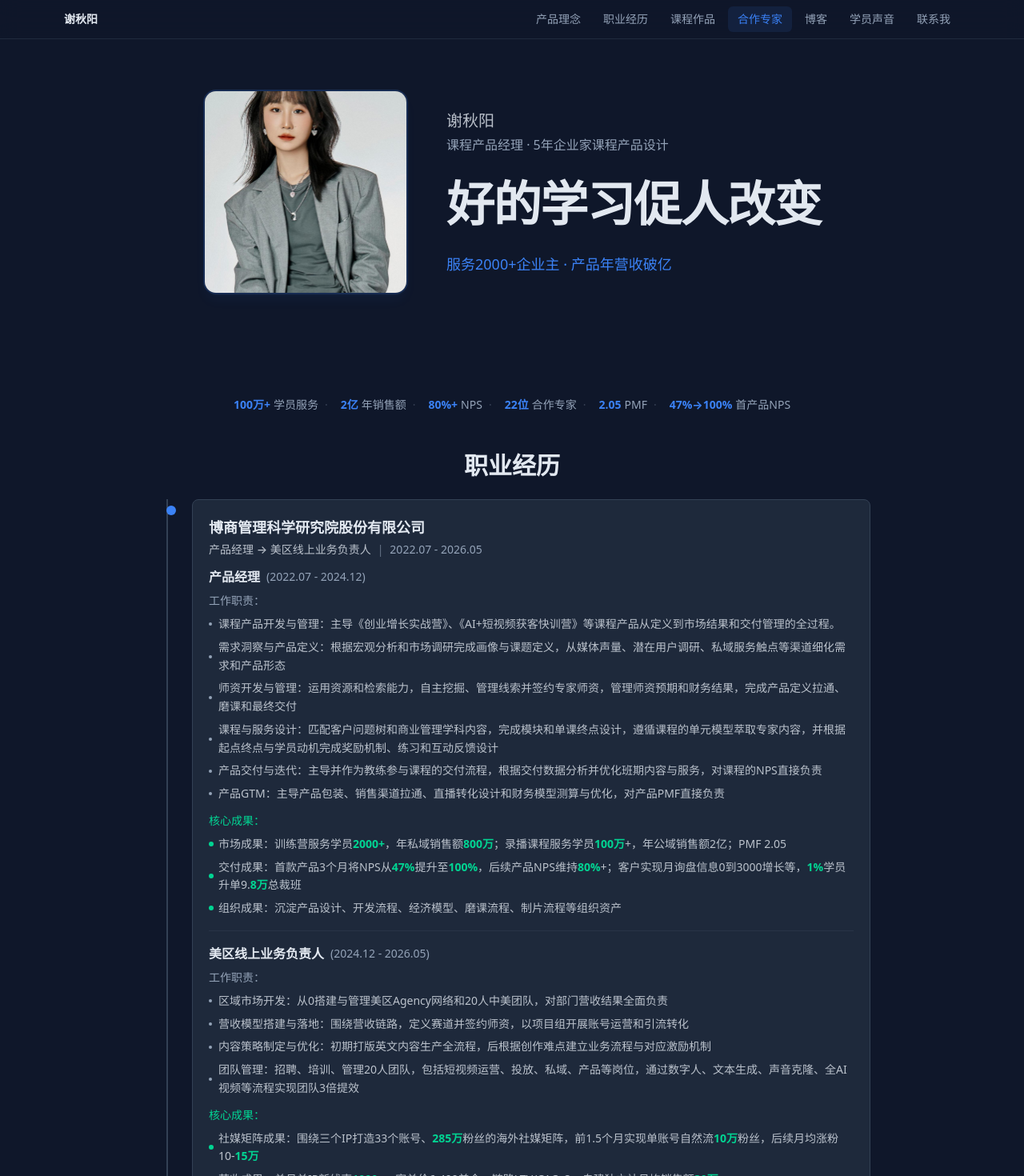
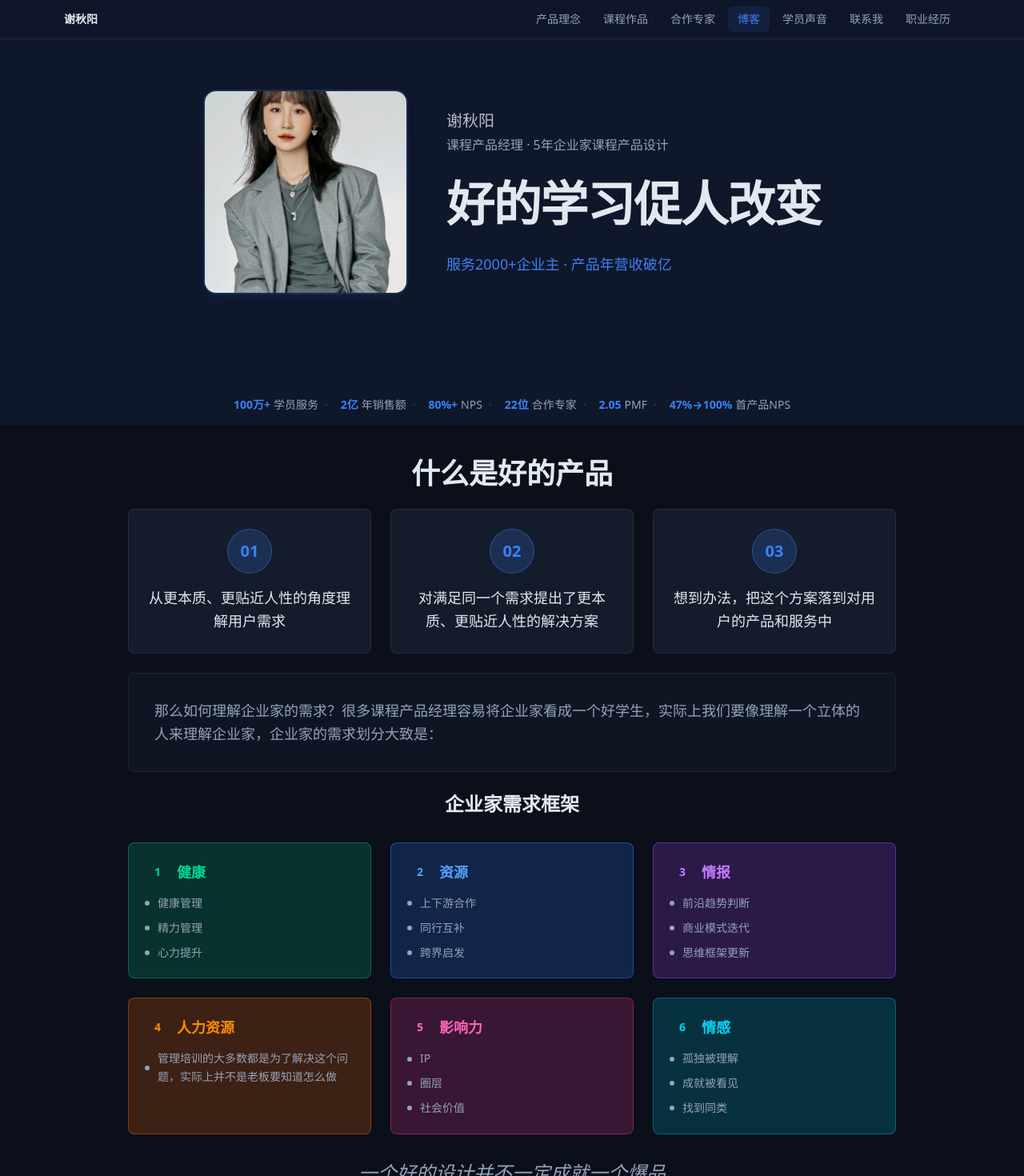
Before and after one commit to xqyclin910-oss/clin-portfolio, a Next.js app: page / in a window 1280 px wide. Shown: the top 1470 px of the page at 80% size. Built offline with nearby package versions, Linux system fonts and the light colour scheme.

Commit message:
refactor: 职业经历板块移至联系方式之后，导航栏顺序同步调整
Coze-Commit-Type: user
Coze-User-ID: 1132941795395483
Coze-Conversation-ID: 9004599

```diff
--- a/src/app/page.tsx
+++ b/src/app/page.tsx
@@ -3,13 +3,13 @@ import {
   Navigation,
   Hero,
   StatsCard,
-  Experience,
   Philosophy,
   ProjectGallery,
   Experts,
   BlogSection,
   TestimonialsWall,
   Contact,
+  Experience,
   FunSection,
 } from '@/components/portfolio';
 
@@ -31,11 +31,10 @@ export default function Home() {
       {/* 核心数据卡片 */}
       <StatsCard />
 
-      {/* 职业经历 */}
-      <Experience />
-
       {/* 散文/理念板块 */}
-      <Philosophy />
+      <section id="philosophy">
+        <Philosophy />
+      </section>
 
       {/* 项目作品展示 */}
       <section id="products">
@@ -62,6 +61,11 @@ export default function Home() {
         <Contact />
       </section>
 
+      {/* 职业经历 */}
+      <section id="experience">
+        <Experience />
+      </section>
+
       {/* 有趣的入口 */}
       <FunSection />
 
--- a/src/components/portfolio/Navigation.tsx
+++ b/src/components/portfolio/Navigation.tsx
@@ -5,12 +5,12 @@ import { cn } from '@/lib/utils';
 
 const navItems = [
   { id: 'philosophy', label: '产品理念' },
-  { id: 'experience', label: '职业经历' },
   { id: 'products', label: '课程作品' },
   { id: 'experts', label: '合作专家' },
   { id: 'blog', label: '博客' },
   { id: 'testimonials', label: '学员声音' },
   { id: 'contact', label: '联系我' },
+  { id: 'experience', label: '职业经历' },
 ];
 
 export function Navigation() {
```
